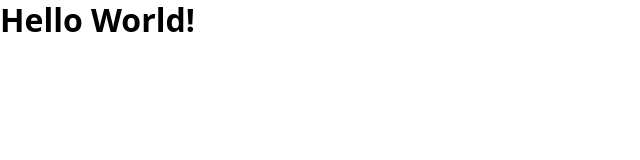
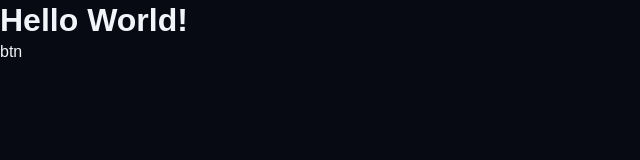
Before and after one commit to Sashmitha-Ravindu/portfolio, a website built with Vite: page index.html in a window 1280 px wide. Shown: the whole page, without its empty margins (0-640 px from the left). Built offline with nearby package versions, Linux system fonts and the light colour scheme; a web font is replaced by a local one.

Commit message:
Add starter CSS

```diff
--- a/index.html
+++ b/index.html
@@ -5,10 +5,11 @@
     <link href="/vite.svg" rel="icon" type="image/svg+xml"/>
     <meta content="width=device-width, initial-scale=1.0" name="viewport"/>
     <title>Dev server</title>
+    <link href="https://api.fontshare.com/v2/css?f[]=general-sans@500,600,400,700&display=swap" rel="stylesheet">
 </head>
 <body>
 <h1>Hello World!</h1>
-
+<button>btn</button>
 <script src="/src/main.js" type="module"></script>
 </body>
 </html>
--- a/styles/style.css
+++ b/styles/style.css
@@ -1,3 +1,13 @@
+:root{
+    --clr-dark: #070a13;
+    --clr-light: #f1f5f9;
+    --clr-slate400: #94a3b8;
+    --clr-slate600: #475569;
+    --clr-slate800: #1e293b;
+    --clr-rose: #e11d48;
+    --clr-indigo: #4f46e5;
+}
+
 *{
     box-sizing: border-box;
     margin: 0;
@@ -7,3 +17,28 @@
 html{
     scroll-behavior: smooth;
 }
+
+body{
+    font-family: 'General Sans', sans-serif;
+    background-color: var(--clr-dark);
+    color: var(--clr-light);
+}
+
+img,
+picture,
+video,
+canvas,
+svg{
+    display: block;
+    max-width: 100%;
+    user-select: none;
+}
+
+button{
+    display: inline-block;
+    padding: 0;
+    border: none;
+    background: none;
+    cursor: pointer;
+    color: inherit;
+}
```
